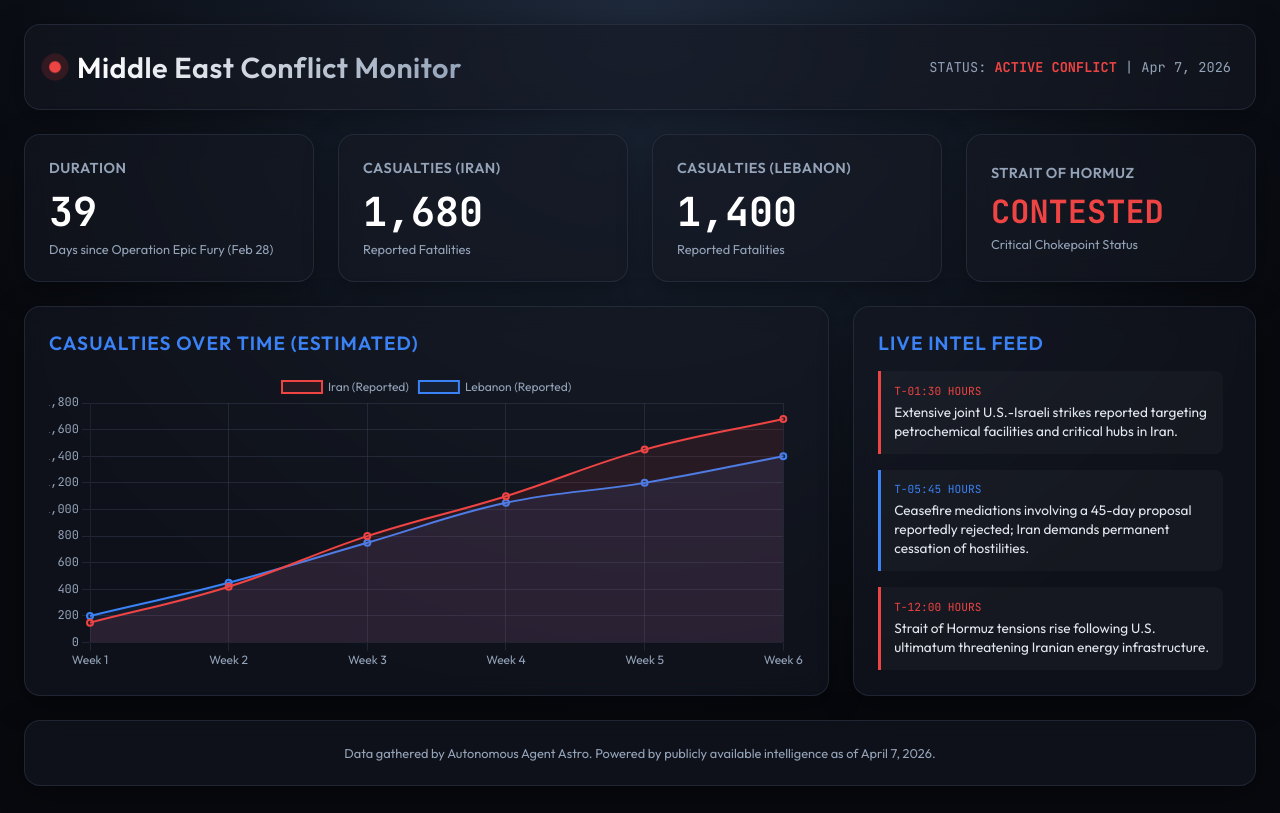
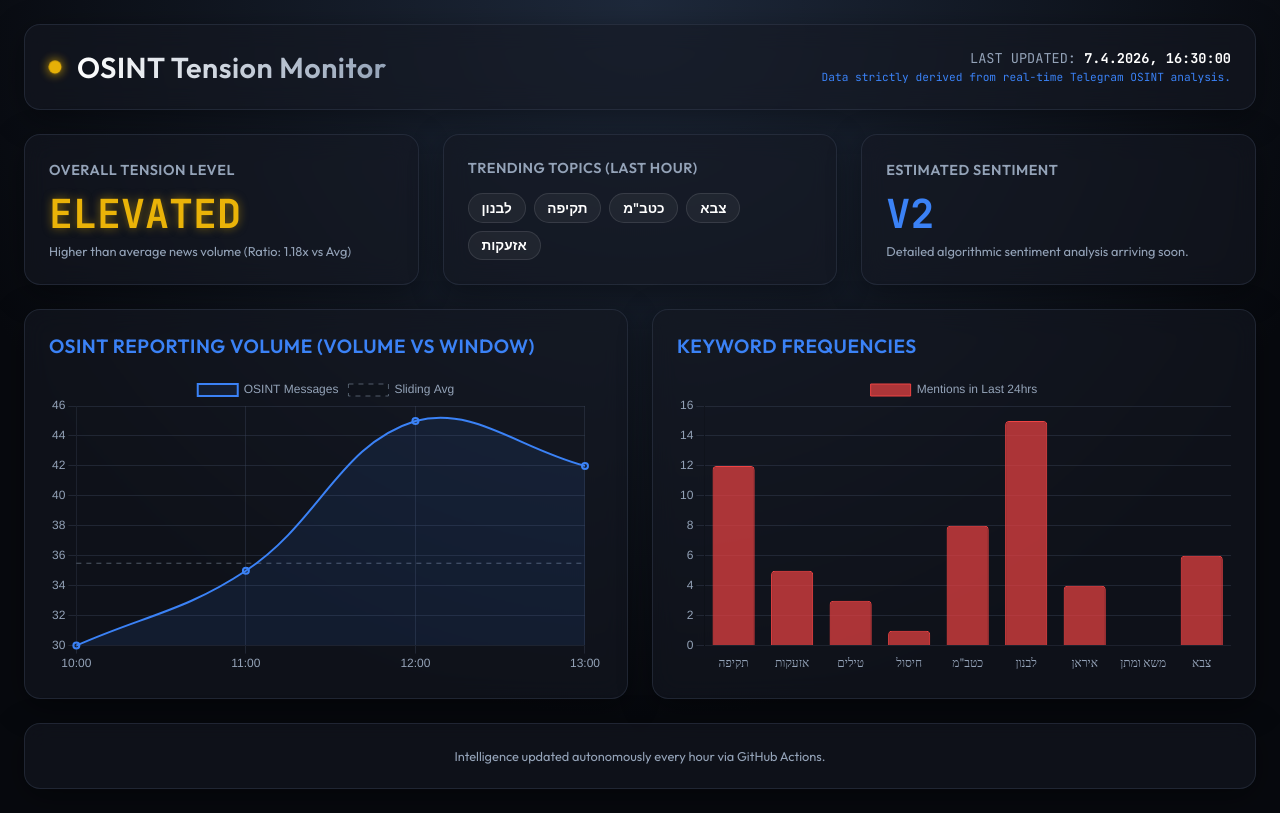
Before and after one commit to astro34887/israel-iran-dashboard, a plain HTML site: page index.html in a window 1280 px wide. Drawn offline with nearby package versions, Linux system fonts and the light colour scheme.

Commit message:
Rearchitecture to OSINT Dashboard

```diff
--- a/app.js
+++ b/app.js
@@ -1,106 +1,115 @@
-document.addEventListener('DOMContentLoaded', () => {
+document.addEventListener('DOMContentLoaded', async () => {
 
-    // Animate numbers
-    function animateValue(obj, start, end, duration) {
-        let startTimestamp = null;
-        const step = (timestamp) => {
-            if (!startTimestamp) startTimestamp = timestamp;
-            const progress = Math.min((timestamp - startTimestamp) / duration, 1);
-            obj.innerHTML = Math.floor(progress * (end - start) + start).toLocaleString();
-            if (progress < 1) {
-                window.requestAnimationFrame(step);
-            }
-        };
-        window.requestAnimationFrame(step);
-    }
+    try {
+        // Fetch real-time data scraped by GitHub actions
+        const response = await fetch('data/osint-feed.json');
+        if (!response.ok) throw new Error("Data fetch failed");
 
-    // Set Date
-    const today = new Date();
-    document.getElementById('currentDate').innerText = today.toLocaleDateString('en-US', { year: 'numeric', month: 'short', day: 'numeric' });
+        const data = await response.json();
 
-    // Target stats (Based on April 7, 2026 data context)
-    const startDate = new Date('2026-02-28');
-    const diffTime = Math.abs(today - startDate);
-    const diffDays = Math.ceil(diffTime / (1000 * 60 * 60 * 24));
+        // 1. Update Timestamp
+        const dateObj = new Date(data.last_updated);
+        document.getElementById('lastUpdated').innerText = dateObj.toLocaleString('he-IL', { timeZone: 'Asia/Jerusalem' });
 
-    animateValue(document.getElementById("stat-duration"), 0, diffDays, 1500);
-    animateValue(document.getElementById("stat-cas-iran"), 0, 1680, 2500);
-    animateValue(document.getElementById("stat-cas-leb"), 0, 1400, 2500);
+        // 2. Update Tension UI
+        const tensionValueObj = document.getElementById('tensionLevel');
+        const tensionDescObj = document.getElementById('tensionDesc');
 
-    // Load Intel Feed
-    const intelData = [
-        { time: "T-01:30 HOURS", text: "Extensive joint U.S.-Israeli strikes reported targeting petrochemical facilities and critical hubs in Iran.", severity: "high" },
-        { time: "T-05:45 HOURS", text: "Ceasefire mediations involving a 45-day proposal reportedly rejected; Iran demands permanent cessation of hostilities.", severity: "normal" },
-        { time: "T-12:00 HOURS", text: "Strait of Hormuz tensions rise following U.S. ultimatum threatening Iranian energy infrastructure.", severity: "high" },
-        { time: "T-24:00 HOURS", text: "Exchanges intensify between Hezbollah and standard military forces in Southern Lebanon.", severity: "normal" },
-        { time: "T-48:00 HOURS", text: "Operation Epic Fury enters its 6th week with sustained campaign dynamics.", severity: "normal" }
-    ];
+        tensionValueObj.innerText = data.tension.level;
+        tensionDescObj.innerText = `${data.tension.description} (Ratio: ${data.tension.ratio}x vs Avg)`;
 
-    const intelList = document.getElementById('intelList');
-    intelData.forEach((intel, index) => {
-        setTimeout(() => {
-            const li = document.createElement('li');
-            li.className = `intel-item ${intel.severity}`;
-            li.innerHTML = `
-                <div class="intel-item-time">${intel.time}</div>
-                <div class="intel-item-desc">${intel.text}</div>
-            `;
-            intelList.appendChild(li);
-        }, index * 400); // Stagger animation
+        const lvl = data.tension.level.toLowerCase();
+        tensionValueObj.className = `stat-value tension-${lvl}`;
+
+        // 3. Render Top Topics
+        const topicsList = document.getElementById('topTopics');
+        data.top_topics.forEach(topic => {
+            const span = document.createElement('span');
+            span.className = 'topic-tag';
+            span.innerText = topic;
+            topicsList.appendChild(span);
         });
 
-    // Chart.js Setup
-    const ctx = document.getElementById('casualtyChart').getContext('2d');
+        // 4. Volume History Chart
+        const volCtx = document.getElementById('volumeChart').getContext('2d');
+        const times = data.history_window.map(item => {
+            const hDate = new Date(item.time);
+            return hDate.getHours() + ':00';
+        });
+        const volumes = data.history_window.map(item => item.volume);
 
-    // Mock data tracking the 6 weeks
-    const labels = ['Week 1', 'Week 2', 'Week 3', 'Week 4', 'Week 5', 'Week 6'];
-    const iranData = [150, 420, 800, 1100, 1450, 1680];
-    const lebData = [200, 450, 750, 1050, 1200, 1400];
+        // Add current hourly average as a straight line
+        const avgArray = Array(data.history_window.length).fill(data.tension.avg_volume);
 
-    new Chart(ctx, {
+        new Chart(volCtx, {
             type: 'line',
             data: {
-            labels: labels,
+                labels: times,
                 datasets: [
                     {
-                    label: 'Iran (Reported)',
-                    data: iranData,
-                    borderColor: '#ef4444',
-                    backgroundColor: 'rgba(239, 68, 68, 0.1)',
+                        label: 'OSINT Messages',
+                        data: volumes,
+                        borderColor: '#3b82f6',
+                        backgroundColor: 'rgba(59, 130, 246, 0.1)',
                         borderWidth: 2,
                         fill: true,
                         tension: 0.4
                     },
                     {
-                    label: 'Lebanon (Reported)',
-                    data: lebData,
-                    borderColor: '#3b82f6',
-                    backgroundColor: 'rgba(59, 130, 246, 0.1)',
-                    borderWidth: 2,
-                    fill: true,
-                    tension: 0.4
+                        label: 'Sliding Avg',
+                        data: avgArray,
+                        borderColor: 'rgba(148, 163, 184, 0.5)',
+                        borderWidth: 1,
+                        borderDash: [5, 5],
+                        fill: false,
+                        pointRadius: 0
                     }
                 ]
             },
             options: {
                 responsive: true,
                 maintainAspectRatio: false,
-            plugins: {
-                legend: {
-                    labels: { color: '#94a3b8', font: { family: 'Outfit' } }
-                }
-            },
+                plugins: { legend: { labels: { color: '#94a3b8' } } },
                 scales: {
-                y: {
-                    grid: { color: 'rgba(60, 70, 90, 0.4)' },
-                    ticks: { color: '#94a3b8', font: { family: 'JetBrains Mono' } }
-                },
-                x: {
-                    grid: { color: 'rgba(60, 70, 90, 0.4)' },
-                    ticks: { color: '#94a3b8', font: { family: 'Outfit' } }
-                }
+                    y: { grid: { color: 'rgba(60, 70, 90, 0.4)' }, ticks: { color: '#94a3b8' } },
+                    x: { grid: { color: 'rgba(60, 70, 90, 0.4)' }, ticks: { color: '#94a3b8' } }
                 }
             }
         });
 
+        // 5. Keyword Bar Chart
+        const kwCtx = document.getElementById('keywordChart').getContext('2d');
+        const keywords = Object.keys(data.keywords);
+        const counts = Object.values(data.keywords);
+
+        new Chart(kwCtx, {
+            type: 'bar',
+            data: {
+                labels: keywords,
+                datasets: [{
+                    label: 'Mentions in Last 24hrs',
+                    data: counts,
+                    backgroundColor: 'rgba(239, 68, 68, 0.7)',
+                    borderColor: '#ef4444',
+                    borderWidth: 1,
+                    borderRadius: 4
+                }]
+            },
+            options: {
+                responsive: true,
+                maintainAspectRatio: false,
+                plugins: { legend: { labels: { color: '#94a3b8' } } },
+                scales: {
+                    y: { grid: { color: 'rgba(60, 70, 90, 0.4)' }, ticks: { color: '#94a3b8' } },
+                    x: { grid: { display: false }, ticks: { color: '#94a3b8', font: {family: 'Outfit'} } }
+                }
+            }
         });
+
+    } catch (err) {
+        console.error("Dashboard Error:", err);
+        document.getElementById('tensionLevel').innerText = "ERROR";
+        document.getElementById('tensionDesc').innerText = "Failed to load OSINT stream.";
+    }
+
+});
--- /dev/null
+++ b/data/osint-feed.json
@@ -0,0 +1,32 @@
+{
+  "last_updated": "2026-04-07T13:30:00Z",
+  "tension": {
+    "level": "ELEVATED",
+    "description": "Higher than average news volume",
+    "current_volume": 42,
+    "avg_volume": "35.5",
+    "ratio": "1.18"
+  },
+  "keywords": {
+    "תקיפה": 12,
+    "אזעקות": 5,
+    "טילים": 3,
+    "חיסול": 1,
+    "כטב\"מ": 8,
+    "לבנון": 15,
+    "איראן": 4,
+    "משא ומתן": 0,
+    "צבא": 6
+  },
+  "top_topics": ["לבנון", "תקיפה", "כטב\"מ", "צבא", "אזעקות"],
+  "sentiment": {
+    "score": "TBD",
+    "note": "Sentiment analysis will be added in v2"
+  },
+  "history_window": [
+    { "time": "2026-04-07T10:00:00Z", "volume": 30 },
+    { "time": "2026-04-07T11:00:00Z", "volume": 35 },
+    { "time": "2026-04-07T12:00:00Z", "volume": 45 },
+    { "time": "2026-04-07T13:00:00Z", "volume": 42 }
+  ]
+}
--- a/index.html
+++ b/index.html
@@ -3,8 +3,7 @@
 <head>
     <meta charset="UTF-8">
     <meta name="viewport" content="width=device-width, initial-scale=1.0">
-    <title>Middle East Conflict Monitor | 2026</title>
-    <meta name="description" content="Live statistics and intel regarding the 2026 Israel-Iran war.">
+    <title>Israel OSINT Tension Monitor</title>
     <!-- Google Fonts -->
     <link href="https://fonts.googleapis.com/css2?family=Outfit:wght@300;400;600;800&family=JetBrains+Mono:wght@400;700&display=swap" rel="stylesheet">
     <link rel="stylesheet" href="styles.css">
@@ -17,56 +16,58 @@
         <header class="header panel glass">
             <div class="branding">
                 <div class="live-indicator"></div>
-                <h1>Middle East Conflict Monitor</h1>
+                <h1>OSINT Tension Monitor</h1>
             </div>
             <div class="date-display">
-                STATUS: <span class="highlight">ACTIVE CONFLICT</span> | <span id="currentDate">April 2026</span>
+                LAST UPDATED: <span id="lastUpdated" class="highlight">Loading...</span><br>
+                <span class="subtext">Data strictly derived from real-time Telegram OSINT analysis.</span>
             </div>
         </header>
 
         <main class="main-content">
             <section class="stats-grid">
+                <!-- Tension Level -->
+                <div class="stat-card glass hover-lift attention" id="tensionCard">
+                    <h3>Overall Tension Level</h3>
+                    <div class="stat-value" id="tensionLevel">...</div>
+                    <div class="stat-label" id="tensionDesc">Awaiting Data</div>
+                </div>
+
+                <!-- Trending Topics -->
                 <div class="stat-card glass hover-lift">
-                    <h3>Duration</h3>
-                    <div class="stat-value" id="stat-duration">0</div>
-                    <div class="stat-label">Days since Operation Epic Fury (Feb 28)</div>
+                    <h3>Trending Topics (Last Hour)</h3>
+                    <div class="topics-list" id="topTopics">
+                        <!-- Filled by JS -->
+                    </div>
                 </div>
+
+                <!-- Sentiment/Future -->
                 <div class="stat-card glass hover-lift">
-                    <h3>Casualties (Iran)</h3>
-                    <div class="stat-value" id="stat-cas-iran">0</div>
-                    <div class="stat-label">Reported Fatalities</div>
-                </div>
-                <div class="stat-card glass hover-lift">
-                    <h3>Casualties (Lebanon)</h3>
-                    <div class="stat-value" id="stat-cas-leb">0</div>
-                    <div class="stat-label">Reported Fatalities</div>
-                </div>
-                <div class="stat-card glass hover-lift critical">
-                    <h3>Strait of Hormuz</h3>
-                    <div class="stat-value text-red">CONTESTED</div>
-                    <div class="stat-label">Critical Chokepoint Status</div>
+                    <h3>Estimated Sentiment</h3>
+                    <div class="stat-value text-blue">V2</div>
+                    <div class="stat-label">Detailed algorithmic sentiment analysis arriving soon.</div>
                 </div>
             </section>
 
             <div class="lower-grid">
                 <section class="chart-section panel glass">
-                    <h2>Casualties Over Time (Estimated)</h2>
+                    <h2>OSINT Reporting Volume (Volume vs Window)</h2>
                     <div class="chart-container">
-                        <canvas id="casualtyChart"></canvas>
+                        <canvas id="volumeChart"></canvas>
                     </div>
                 </section>
 
-                <section class="intel-feed panel glass">
-                    <h2>Live Intel Feed</h2>
-                    <ul class="intel-list" id="intelList">
-                        <!-- Populated by JS -->
-                    </ul>
+                <section class="chart-section panel glass">
+                    <h2>Keyword Frequencies</h2>
+                    <div class="chart-container">
+                        <canvas id="keywordChart"></canvas>
+                    </div>
                 </section>
             </div>
         </main>
 
         <footer class="footer panel glass">
-            <p>Data gathered by Autonomous Agent Astro. Powered by publicly available intelligence as of April 7, 2026.</p>
+            <p>Intelligence updated autonomously every hour via GitHub Actions.</p>
         </footer>
     </div>
 
--- a/styles.css
+++ b/styles.css
@@ -6,8 +6,12 @@
     --text-muted: #94a3b8;
     --accent: #3b82f6;
     --accent-glow: rgba(59, 130, 246, 0.5);
-    --red-alert: #ef4444;
-    --red-glow: rgba(239, 68, 68, 0.6);
+
+    /* Tension Colors */
+    --low: #22c55e;
+    --elevated: #eab308;
+    --high: #f97316;
+    --peak: #ef4444;
 }
 
 * {
@@ -42,11 +46,7 @@ body {
     box-shadow: 0 8px 32px 0 rgba(0, 0, 0, 0.37);
 }
 
-/* Typography */
-h1, h2, h3 {
-    font-weight: 600;
-    letter-spacing: 0.5px;
-}
+h1, h2, h3 { font-weight: 600; letter-spacing: 0.5px; }
 
 h1 {
     font-size: 1.8rem;
@@ -60,10 +60,8 @@ h2 {
     margin-bottom: 1rem;
     color: var(--accent);
     text-transform: uppercase;
-    letter-spacing: 1px;
 }
 
-/* Layout */
 .grid-container {
     display: flex;
     flex-direction: column;
@@ -73,65 +71,43 @@ h2 {
     margin: 0 auto;
 }
 
-.panel {
-    border-radius: 16px;
-    padding: 1.5rem;
-}
+.panel { border-radius: 16px; padding: 1.5rem; }
 
-/* Header */
-.header {
-    display: flex;
-    justify-content: space-between;
-    align-items: center;
-}
-
-.branding {
-    display: flex;
-    align-items: center;
-    gap: 1rem;
-}
+.header { display: flex; justify-content: space-between; align-items: center; }
+.branding { display: flex; align-items: center; gap: 1rem; }
 
 .live-indicator {
     width: 12px;
     height: 12px;
-    background-color: var(--red-alert);
+    background-color: var(--elevated);
     border-radius: 50%;
-    box-shadow: 0 0 10px var(--red-glow);
+    box-shadow: 0 0 10px var(--elevated);
     animation: pulse 1.5s infinite;
 }
 
 .date-display {
+    text-align: right;
     font-family: 'JetBrains Mono', monospace;
     font-size: 0.85rem;
     color: var(--text-muted);
 }
+.date-display .highlight { font-weight: bold; color: #fff; }
+.date-display .subtext { font-size: 0.70rem; color: var(--accent); }
 
-.date-display .highlight {
-    color: var(--red-alert);
-    font-weight: bold;
-}
+.main-content { display: flex; flex-direction: column; gap: 1.5rem; }
 
-/* Main Grid */
-.main-content {
-    display: flex;
-    flex-direction: column;
+.stats-grid {
+    display: grid;
+    grid-template-columns: repeat(auto-fit, minmax(300px, 1fr));
     gap: 1.5rem;
 }
 
-.stats-grid {
-    display: grid;
-    grid-template-columns: repeat(auto-fit, minmax(250px, 1fr));
-    gap: 1.5rem;
-}
-
-/* Cards */
 .stat-card {
     border-radius: 16px;
     padding: 1.5rem;
     display: flex;
     flex-direction: column;
     justify-content: center;
-    align-items: flex-start;
     transition: transform 0.3s ease, border-color 0.3s ease;
 }
 
@@ -139,11 +115,6 @@ h2 {
     transform: translateY(-5px);
     border-color: var(--accent);
     box-shadow: 0 10px 40px var(--accent-glow);
-}
-
-.hover-lift.critical:hover {
-    border-color: var(--red-alert);
-    box-shadow: 0 10px 40px var(--red-glow);
 }
 
 .stat-card h3 {
@@ -161,107 +132,49 @@ h2 {
     margin-bottom: 0.2rem;
 }
 
-.stat-value.text-red {
-    color: var(--red-alert);
-    font-size: 2rem;
+/* Tension Specific Modifiers */
+.tension-low { color: var(--low); text-shadow: 0 0 10px rgba(34, 197, 94, 0.5); }
+.tension-elevated { color: var(--elevated); text-shadow: 0 0 10px rgba(234, 179, 8, 0.5); }
+.tension-high { color: var(--high); text-shadow: 0 0 10px rgba(249, 115, 22, 0.5); }
+.tension-peak { color: var(--peak); text-shadow: 0 0 10px rgba(239, 68, 68, 0.5); }
+.text-blue { color: var(--accent); }
+
+.stat-label { font-size: 0.8rem; color: var(--text-muted); }
+
+/* Topics List */
+.topics-list {
+    display: flex;
+    flex-wrap: wrap;
+    gap: 0.5rem;
+    margin-top: 0.5rem;
 }
 
-.stat-label {
-    font-size: 0.8rem;
-    color: var(--text-muted);
+.topic-tag {
+    background: rgba(255, 255, 255, 0.05);
+    border: 1px solid rgba(255,255,255,0.1);
+    padding: 0.3rem 0.8rem;
+    border-radius: 20px;
+    font-size: 0.85rem;
+    color: #fff;
+    font-weight: 600;
 }
 
-/* Lower Grid */
 .lower-grid {
     display: grid;
-    grid-template-columns: 2fr 1fr;
+    grid-template-columns: 1fr 1fr;
     gap: 1.5rem;
 }
 
 @media (max-width: 900px) {
-    .lower-grid {
-        grid-template-columns: 1fr;
-    }
+    .lower-grid { grid-template-columns: 1fr; }
 }
 
-.chart-section {
-    min-height: 350px;
+.chart-section { min-height: 350px; }
+.chart-container { position: relative; height: 300px; width: 100%; }
+.footer { text-align: center; font-size: 0.8rem; color: var(--text-muted); }
+
+@keyframes pulse {
+    0% { transform: scale(0.95); opacity: 0.8; }
+    50% { transform: scale(1.1); opacity: 1; }
+    100% { transform: scale(0.95); opacity: 0.8; }
 }
-
-.chart-container {
-    position: relative;
-    height: 300px;
-    width: 100%;
-}
-
-.intel-feed {
-    display: flex;
-    flex-direction: column;
-}
-
-.intel-list {
-    list-style: none;
-    display: flex;
-    flex-direction: column;
-    gap: 1rem;
-    overflow-y: auto;
-    max-height: 300px;
-    padding-right: 0.5rem;
-}
-
-.intel-list::-webkit-scrollbar {
-    width: 6px;
-}
-
-.intel-list::-webkit-scrollbar-thumb {
-    background: var(--text-muted);
-    border-radius: 3px;
-}
-
-.intel-item {
-    background: rgba(255, 255, 255, 0.03);
-    border-left: 3px solid var(--accent);
-    padding: 0.8rem;
-    border-radius: 0 8px 8px 0;
-    animation: slideIn 0.5s ease forwards;
-    opacity: 0;
-    transform: translateX(20px);
-}
-
-.intel-item.high {
-    border-left-color: var(--red-alert);
-}
-
-.intel-item-time {
-    font-family: 'JetBrains Mono', monospace;
-    font-size: 0.7rem;
-    color: var(--accent);
-    margin-bottom: 0.3rem;
-}
-
-.intel-item.high .intel-item-time {
-    color: var(--red-alert);
-}
-
-.intel-item-desc {
-    font-size: 0.85rem;
-    line-height: 1.4;
-}
-
-/* Footer */
-.footer {
-    text-align: center;
-    font-size: 0.8rem;
-    color: var(--text-muted);
-}
-
-/* Animations */
-@keyframes pulse {
-    0% { transform: scale(0.95); box-shadow: 0 0 0 0 rgba(239, 68, 68, 0.7); }
-    70% { transform: scale(1); box-shadow: 0 0 0 10px rgba(239, 68, 68, 0); }
-    100% { transform: scale(0.95); box-shadow: 0 0 0 0 rgba(239, 68, 68, 0); }
-}
-
-@keyframes slideIn {
-    to { opacity: 1; transform: translateX(0); }
-}
```
Also changed, not shown: scripts/scrape-telegram.js (added, +130 -0 lines), .github/workflows/update-data.yml (added), 1 other file. Lines whose indentation alone changed are shown as unchanged.
